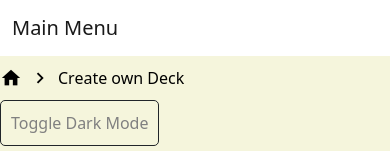
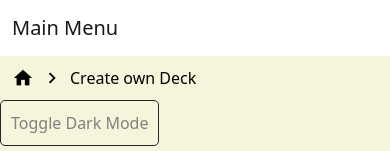
Before and after one commit to aachary2/flashcard_4, a plain HTML site: page createDeck.html in a window 390 px wide. Shown: the top 151 px of the page. Drawn offline with nearby package versions, Linux system fonts and the light colour scheme.

Commit message:
check size on mobile

```diff
--- a/css/addCard.css
+++ b/css/addCard.css
@@ -259,10 +259,10 @@ body {
 }
 
 .breadcrumbs {
-  padding: 10px 0px;
+  padding: 10px 12px;
   box-shadow: 0 4px 30px -8 rgba(0, 0, 0, 0.3);
   width: fit-content;
-  margin-left: 0;
+  margin: 0;
   position: relative;
 
 
@@ -270,6 +270,7 @@ body {
 
 .breadcrumbs ul {
   display: flex;
+  flex-wrap: wrap;
   list-style: none;
   align-items: center;
   padding: 0;
@@ -282,7 +283,8 @@ body {
 .breadcrumbs ul li a {
   text-decoration: none;
   color: #000;
-  margin: 0;
+  display: flex;
+  margin-left: 0;
   padding: 0;
 }
 
```
